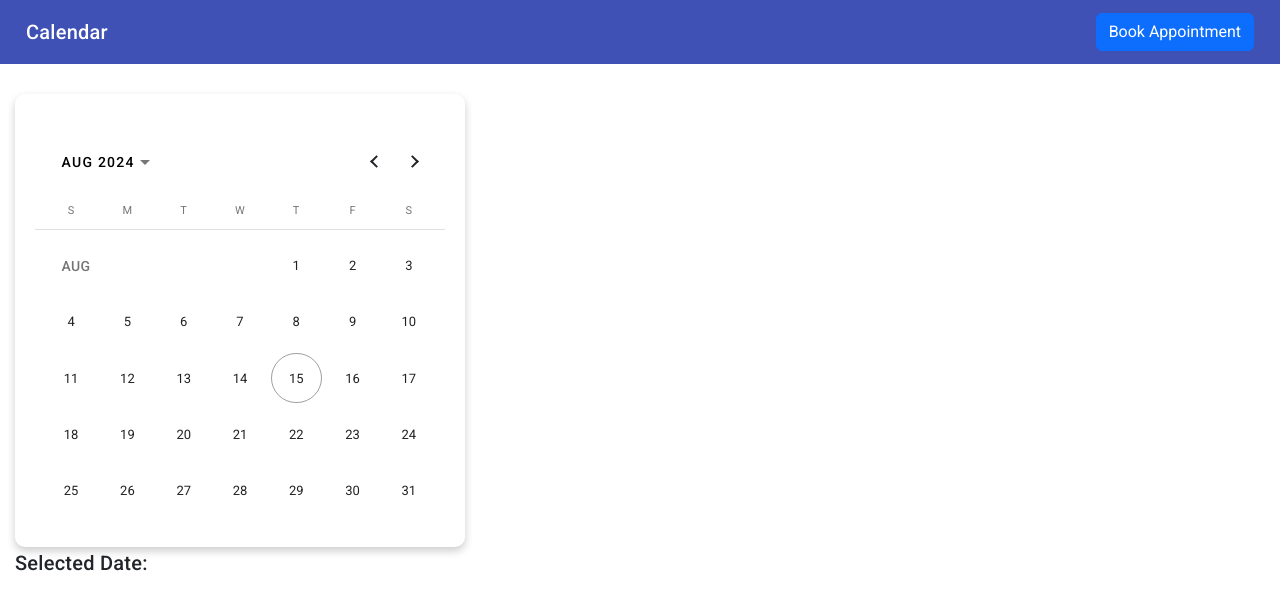
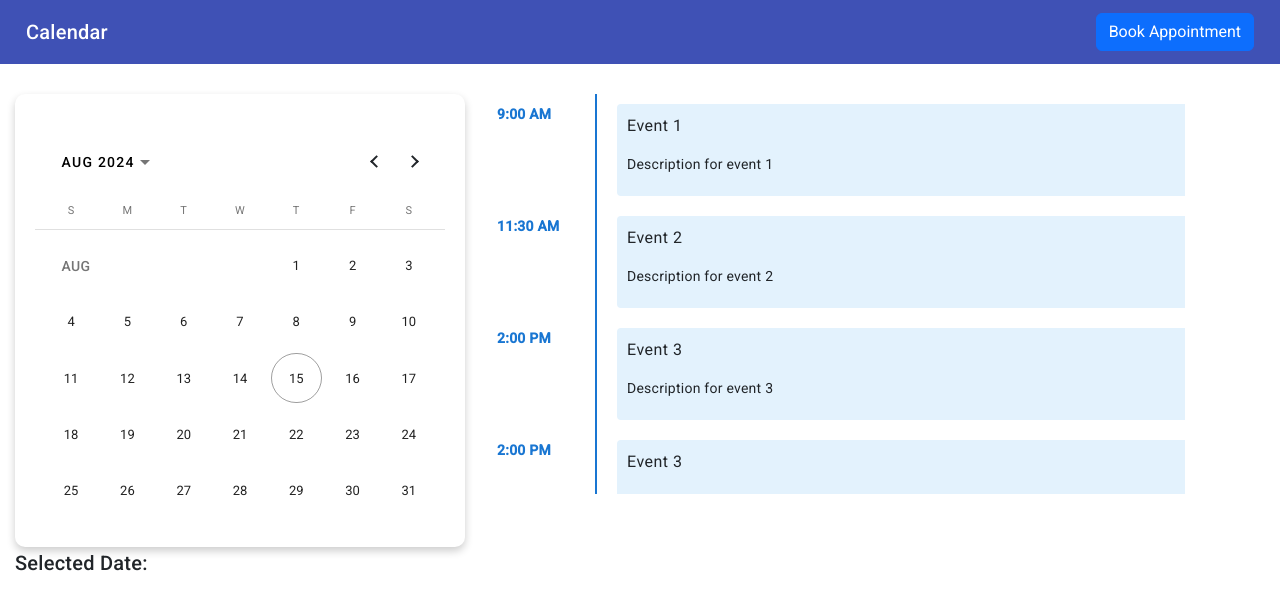
Before and after one commit to sohambhatt1411/calendar-app, an Angular app: page / in a window 1280 px wide. Shown: the top 610 px of the page. Built offline with nearby package versions, Linux system fonts and the light colour scheme.

Commit message:
timeline

```diff
--- a/src/app/calendar/calendar/calendar.component.html
+++ b/src/app/calendar/calendar/calendar.component.html
@@ -16,6 +16,15 @@
     </div>
   </div>
   <div class="cal-data">
+    <div class="timeline">
+      <div *ngFor="let event of events" class="timeline-event">
+        <div class="timeline-time">{{ event.time }}</div>
+        <div class="timeline-content">
+          <h4>{{ event.title }}</h4>
+          <p *ngIf="event.description">{{ event.description }}</p>
+        </div>
+      </div>
+    </div>
 
   </div>
 </div>
--- a/src/app/calendar/calendar/calendar.component.scss
+++ b/src/app/calendar/calendar/calendar.component.scss
@@ -55,16 +55,34 @@ mat-calendar {
   border-radius: 50%;
 }
 
-// Chart
-.time-chart {
-  // display: flex;
-  // flex-direction: column;
-  max-height: 400px !important;
+
+// Timeline...
+.timeline {
+  margin: 20px 0;
+  padding: 0;
+  list-style: none;
+  width: 100%;
+  max-height: 400px;
   overflow-y: scroll;
 }
 
-.hour {
-  border: 1px solid lightgray;
-  padding: 5px;
-  // flex: 1; /* Equal height for each hour */
+.timeline-event {
+  position: relative;
+  padding: 10px 0;
+  left: 100px;
+  border-left: 2px solid #1976d2;
 }
+
+.timeline-time {
+  position: absolute;
+  left: -100px;
+  font-weight: bold;
+  color: #1976d2;
+}
+
+.timeline-content {
+  margin-left: 20px;
+  padding: 10px;
+  background-color: #e3f2fd;
+  border-radius: 4px;
+}
--- a/src/app/calendar/calendar/calendar.component.ts
+++ b/src/app/calendar/calendar/calendar.component.ts
@@ -10,6 +10,11 @@ import { FormBuilder, FormGroup, FormsModule, ReactiveFormsModule, Validators }
 import { StorageService } from '../../service/storage.service';
 import moment from 'moment';
 import { MatCalendar } from '@angular/material/datepicker';
+export interface TimelineEvent {
+  time: string;
+  title: string;
+  description?: string;
+}
 
 @Component({
   selector: 'app-calendar',
@@ -27,6 +32,8 @@ import { MatCalendar } from '@angular/material/datepicker';
   templateUrl: './calendar.component.html',
   styleUrl: './calendar.component.scss'
 })
+
+
 export class CalendarComponent {
   selectedDate: Date | null = null;
   appointmentForm!: FormGroup;
@@ -105,13 +112,14 @@ export class CalendarComponent {
   };
 
 
-  // Chart
-  timeIntervals = [
-    { startTime: '4 AM', endTime: '5 AM' },
-    { startTime: '5 AM', endTime: '6 AM' },
-    // ... other intervals
-    { startTime: '11:30 AM', endTime: '12:30 PM', title: 'No title' },
-    // ... remaining intervals
+  events: TimelineEvent[] = [
+    { time: '9:00 AM', title: 'Event 1', description: 'Description for event 1' },
+    { time: '11:30 AM', title: 'Event 2', description: 'Description for event 2' },
+    { time: '2:00 PM', title: 'Event 3', description: 'Description for event 3' },
+    { time: '2:00 PM', title: 'Event 3', description: 'Description for event 3' },
+    { time: '2:00 PM', title: 'Event 3', description: 'Description for event 3' },
+    { time: '2:00 PM', title: 'Event 3', description: 'Description for event 3' },
+    // Add more events here
   ];
 
 
```
